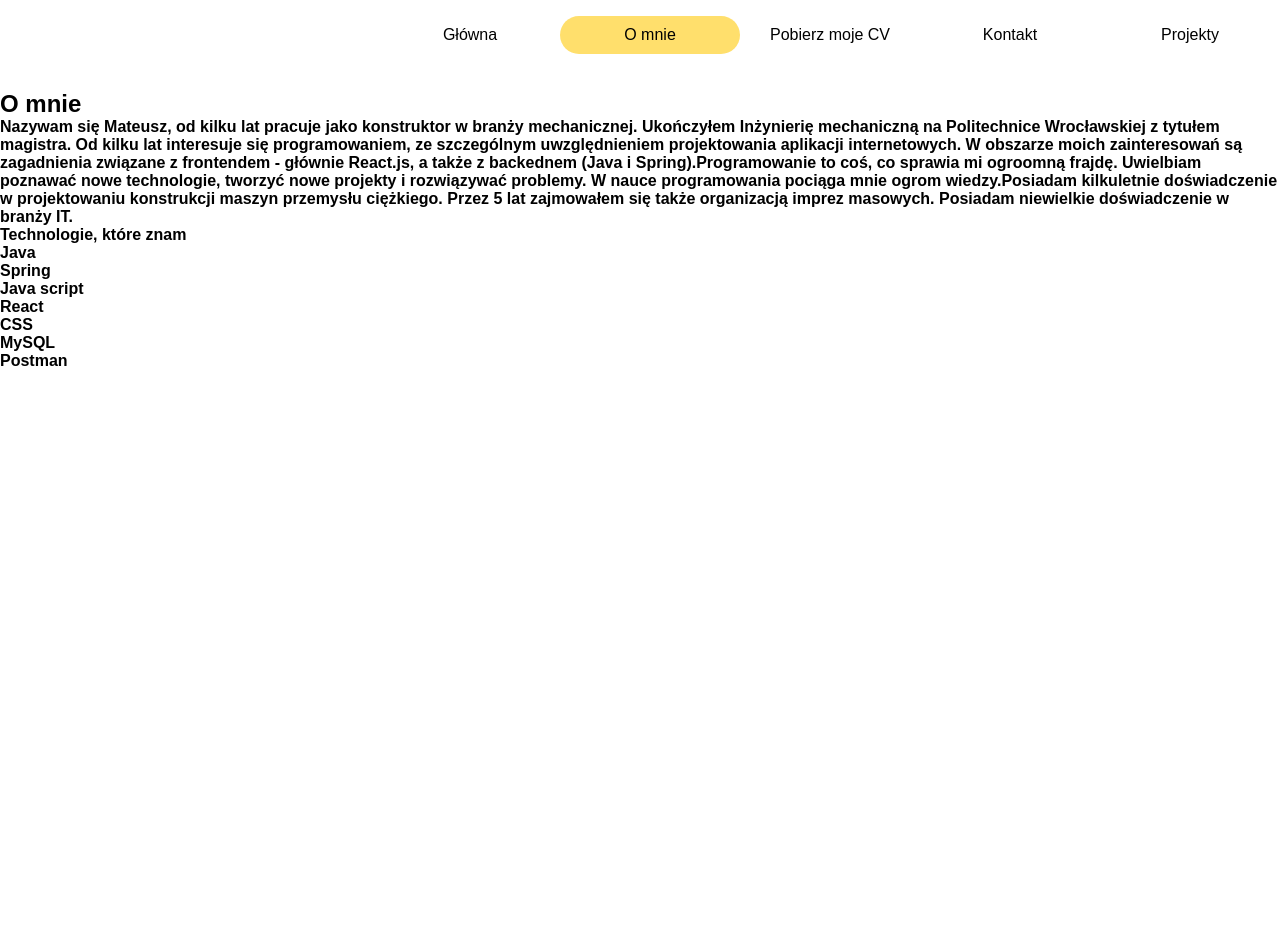
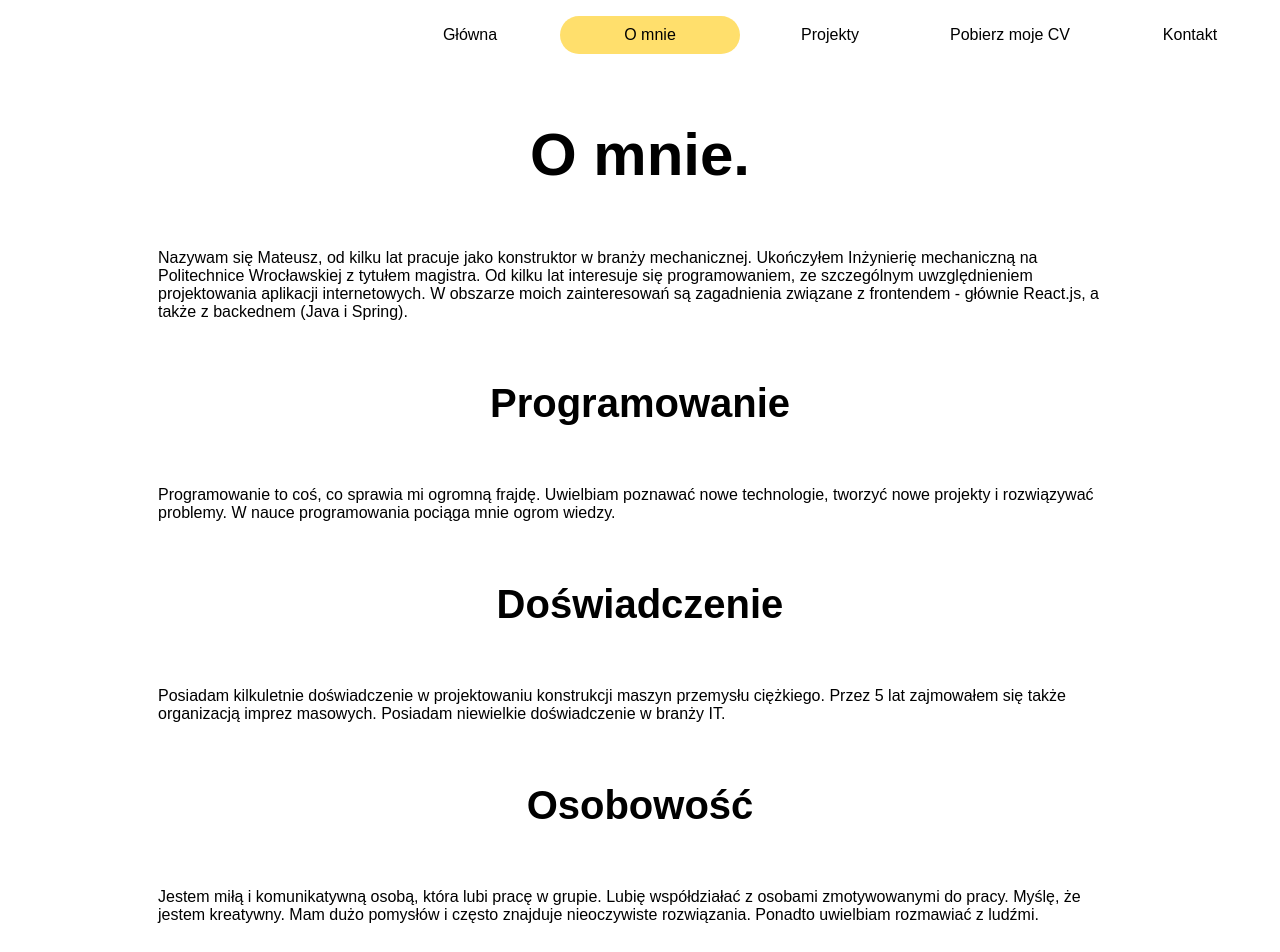
Before and after one commit to Maczi01/MyWebsite, a React (Create React App) app: page /about in a window 1280 px wide. Shown: the top 952 px of the page. Before the commit the page ends 800 px from the top, so only its background shows below. Built offline with nearby package versions, Linux system fonts and the light colour scheme.

Commit message:
Added few new components

```diff
--- a/src/About/AboutContent.js
+++ b/src/About/AboutContent.js
@@ -1,44 +1,68 @@
+import MainContainer from "../components/MainContainer";
+import Title from "../components/Title";
+import styled from "styled-components";
+
+const AboutTitle = styled.h3`
+  font-size: 4rem;
+  display: flex;
+  padding: 10px;
+  margin: 20px;
+  justify-content: center;
+  font-weight: bold;
+`
+const AboutText = styled.p`
+  display: flex;
+  padding: 10px;
+  margin: 20px;
+  justify-content: center;
+`
+
 const AboutContent = () => (
-    <>
-        <flex>
-
-            <h2>
-
-                <strong>
-                    O mnie
-                </strong>
-            </h2>
-            <p>
-                <strong>
+    <MainContainer>
+        <Title/>
+        <AboutText>
             Nazywam się Mateusz, od kilku lat pracuje jako konstruktor w branży mechanicznej. Ukończyłem
             Inżynierię mechaniczną na Politechnice Wrocławskiej z tytułem magistra. Od kilku lat interesuje się
             programowaniem, ze szczególnym uwzględnieniem projektowania aplikacji internetowych. W obszarze
             moich zainteresowań są zagadnienia związane z frontendem - głównie React.js, a także z backednem
             (Java i Spring).
-                </strong>
-                <strong>
-                    Programowanie to coś, co sprawia mi ogroomną frajdę. Uwielbiam poznawać nowe technologie, tworzyć
+        </AboutText>
+        <AboutTitle>
+            Programowanie
+        </AboutTitle>
+        <AboutText>
+            Programowanie to coś, co sprawia mi ogromną frajdę. Uwielbiam poznawać nowe technologie, tworzyć
             nowe projekty i rozwiązywać problemy. W nauce programowania pociąga mnie ogrom wiedzy.
-                </strong>
-                <strong>
+        </AboutText>
+        <AboutTitle>
+            Doświadczenie
+        </AboutTitle>
+        <AboutText>
             Posiadam kilkuletnie doświadczenie w projektowaniu konstrukcji maszyn przemysłu ciężkiego.
-                    Przez 5 lat zajmowałem się także organizacją imprez masowych. Posiadam niewielkie doświadczenie w branży IT.
-                </strong>
-                <strong>
-                    <h4>Technologie, które znam</h4>
-                    <ul>
-                        <li>Java</li>
-                        <li>Spring</li>
-                        <li>Java script</li>
-                        <li>React</li>
-                        <li>CSS</li>
-                        <li>MySQL</li>
-                        <li>Postman</li>
-                    </ul>
-                </strong>
-            </p>
-        </flex>
-    </>
+            Przez 5 lat zajmowałem się także organizacją imprez masowych. Posiadam niewielkie doświadczenie w
+            branży IT.
+        </AboutText>
+        <AboutTitle>
+            Osobowość
+        </AboutTitle>
+        <AboutText>
+            Jestem miłą i komunikatywną osobą, która lubi pracę w grupie. Lubię współdziałać z osobami zmotywowanymi do
+            pracy.
+            Myślę, że jestem kreatywny. Mam dużo pomysłów i często znajduje nieoczywiste rozwiązania. Ponadto uwielbiam
+            rozmawiać z ludźmi.
+        </AboutText>
+        <AboutTitle>
+            Podziękowania
+        </AboutTitle>
+        <AboutText>
+            Jesli czytasz ten tekst, to mogę uznać, że dotarłeś do końca. Mam nadzieję, że udało Ci się mnie trochę
+            poznać. Jeżeli jednak miałbyś jakiekolwiek pytania, nie wahaj się napisać. Odpisuje na każdy email!
+            Jeśli jednak potrzebujesz jedynie mojego CV, kliknij tu.
+        </AboutText>
+        <AboutTitle>
+            Miłego dnia!
+        </AboutTitle>
+    </MainContainer>
 )
 
 export default AboutContent;
--- a/src/Projects/ProjectsContent.js
+++ b/src/Projects/ProjectsContent.js
@@ -1,17 +1,29 @@
+import React from "react";
+import MainContainer from "../components/MainContainer";
+import styled from "styled-components";
+import Title from "../components/Title";
+
+const ProjectsText = styled.p`
+  display: flex;
+  padding: 10px;
+  margin: 20px;
+  justify-content: center;
+`;
+
 const ProjectsContent = () => (
     <>
-        <flex>
-            <h2>
-                <strong>
-                    Projekty
-                </strong>
-            </h2>
-            <p>
-                <strong>
-                    Słow parę o moich projektach
-                </strong>
-            </p>
-        </flex>
+        <MainContainer>
+            <Title>
+                Projekty
+            </Title>
+            <ProjectsText>
+                Poniżej znajduje się lista moich projektów. Są to głównie projekty niekomercyjne, wykonane w czasie
+                wolnym. Każdy z projektów posiada krótki opis.
+            </ProjectsText>
+            <ProjectsContainer>
+
+            </ProjectsContainer>
+        </MainContainer>
     </>
 )
 
--- a/src/components/Intro.js
+++ b/src/components/Intro.js
@@ -15,7 +15,7 @@ const Intro = () => (
     <IntroWrapper>
         <Typical
             steps={['Cześć! 👋, jestem Mati.\n' +
-            '                    Jepstem oczątkującym Fullstack Developerem.', 1000]}
+            '                    Jestem początkującym Fullstack Developerem.', 1000]}
             loop={Infinity}
             wrapper="p"
         />
--- a/src/components/Navbar.js
+++ b/src/components/Navbar.js
@@ -28,9 +28,9 @@ const Navbar = () => (
     <NavbarWrapper>
         <StyledNavLink exact to="/">Główna</StyledNavLink><br/>
         <StyledNavLink to="/about" activeclass="active">O mnie </StyledNavLink><br/>
+        <StyledNavLink to="/projects" activeclass="active">Projekty</StyledNavLink><br/>
         <StyledNavLink to="/resume" activeclass="active">Pobierz moje CV</StyledNavLink><br/>
         <StyledNavLink to="/contact" activeclass="active">Kontakt</StyledNavLink><br/>
-        <StyledNavLink to="/projects" activeclass="active">Projekty</StyledNavLink><br/>
     </NavbarWrapper>
 );
 
--- /dev/null
+++ b/src/components/Title.js
@@ -0,0 +1,18 @@
+import styled from "styled-components";
+
+const TitleWrapper = styled.div`
+  font-size: 6rem;
+  display: flex;
+  padding: 10px;
+  margin: 20px;
+  justify-content: center;
+  font-weight: bold;
+`
+
+const Title = () => (
+    <TitleWrapper>
+        O mnie.
+    </TitleWrapper>
+);
+
+export default Title;
```
Also changed, not shown: src/components/ProjectItem.js (added, +19 -0 lines), src/components/ProjectsContainer.js (added, +19 -0 lines), 1 other file (tests, documents, lock files or other folders). Lines whose indentation alone changed are shown as unchanged.
